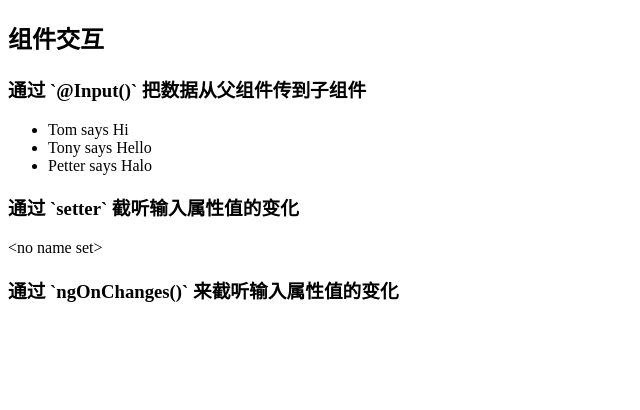
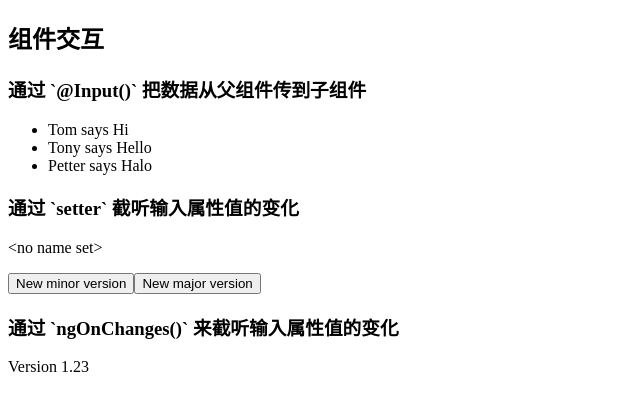
Before and after one commit to xiezipei/ng-demos, an Angular app in the folder demo-11-components/: page / in a window 1280 px wide. Shown: the top 410 px of the page, without its empty margins (0-640 px from the left). Built offline with nearby package versions, Linux system fonts and the light colour scheme.

Commit message:
feat: update pass-by-ngonchanges

```diff
--- a/demo-11-components/src/app/components/component-interaction/component-interaction.component.html
+++ b/demo-11-components/src/app/components/component-interaction/component-interaction.component.html
@@ -7,4 +7,10 @@
   [name]="noNameHero.name"
 ></app-pass-by-setter>
 
-<app-pass-by-ngonchanges [title]="title3"></app-pass-by-ngonchanges>
+<button type="button" (click)="newMinor()">New minor version</button>
+<button type="button" (click)="newMajor()">New major version</button>
+<app-pass-by-ngonchanges
+  [title]="title3"
+  [major]="major"
+  [minor]="minor"
+></app-pass-by-ngonchanges>
--- a/demo-11-components/src/app/components/component-interaction/component-interaction.component.ts
+++ b/demo-11-components/src/app/components/component-interaction/component-interaction.component.ts
@@ -15,8 +15,19 @@ export class ComponentInteractionComponent implements OnInit {
   noNameHero = noNameHero;
 
   title3: string = '通过 `ngOnChanges()` 来截听输入属性值的变化';
+  major = 1;
+  minor = 23;
 
   constructor() {}
 
   ngOnInit(): void {}
+
+  newMinor() {
+    this.minor++;
+  }
+
+  newMajor() {
+    this.major++;
+    this.minor = 0; // 大版本加一，小版本重置为零
+  }
 }
--- a/demo-11-components/src/app/components/component-interaction/pass-by-ngonchanges/pass-by-ngonchanges.component.html
+++ b/demo-11-components/src/app/components/component-interaction/pass-by-ngonchanges/pass-by-ngonchanges.component.html
@@ -1 +1,2 @@
 <h3>{{ title }}</h3>
+<p>Version {{ major }}.{{ minor }}</p>
--- a/demo-11-components/src/app/components/component-interaction/pass-by-ngonchanges/pass-by-ngonchanges.component.ts
+++ b/demo-11-components/src/app/components/component-interaction/pass-by-ngonchanges/pass-by-ngonchanges.component.ts
@@ -1,14 +1,36 @@
-import { Component, Input, OnInit } from '@angular/core';
+import {
+  Component,
+  Input,
+  OnChanges,
+  OnInit,
+  SimpleChanges,
+} from '@angular/core';
 
 @Component({
   selector: 'app-pass-by-ngonchanges',
   templateUrl: './pass-by-ngonchanges.component.html',
   styleUrls: ['./pass-by-ngonchanges.component.scss'],
 })
-export class PassByNgonchangesComponent implements OnInit {
+export class PassByNgonchangesComponent implements OnInit, OnChanges {
   @Input() title = '';
+  @Input() major = 0;
+  @Input() minor = 0;
 
   constructor() {}
 
+  ngOnChanges(changes: SimpleChanges): void {
+    const log: string[] = [];
+    for (const propName in changes) {
+      const changedProp = changes[propName];
+      const to = JSON.stringify(changedProp.currentValue);
+      if (changedProp.isFirstChange()) {
+        console.log(`${propName} 设置初始值 ${to}`);
+      } else {
+        const from = JSON.stringify(changedProp.previousValue);
+        console.log(`${propName} 修改值为 ${from}`);
+      }
+    }
+  }
+
   ngOnInit(): void {}
 }
```
